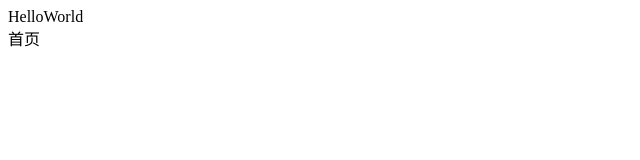
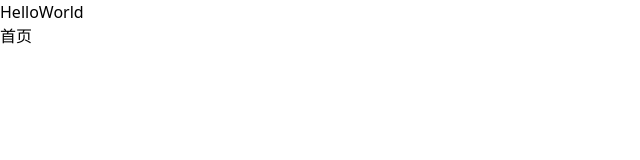
Before and after one commit to 0-s-0/jsl-cli-template, a Vue app: page /#/ in a window 1280 px wide. Shown: the top 160 px of the page, without its empty margins (0-640 px from the left). Built offline with nearby package versions, Linux system fonts and the light colour scheme.

Commit message:
安装taiwindcss

```diff
--- a/package.json
+++ b/package.json
@@ -15,6 +15,9 @@
   },
   "devDependencies": {
     "@vitejs/plugin-vue": "^4.5.2",
+    "autoprefixer": "^10.4.21",
+    "postcss": "^8.5.3",
+    "tailwindcss": "^3.4.17",
     "vite": "^5.0.8"
   }
 }
--- /dev/null
+++ b/postcss.config.js
@@ -0,0 +1,6 @@
+export default {
+  plugins: {
+    tailwindcss: {},
+    autoprefixer: {},
+  }
+}
--- /dev/null
+++ b/src/assets/css/tailwind.css
@@ -0,0 +1,3 @@
+@tailwind base;
+@tailwind components;
+@tailwind utilities;
--- a/src/main.js
+++ b/src/main.js
@@ -2,6 +2,7 @@ import { createApp } from 'vue'
 import App from './App.vue'
 import router from './router'
 import { createPinia } from 'pinia'
+import '@/assets/css/tailwind.css'
 
 const pinia = createPinia();
 
--- /dev/null
+++ b/tailwind.config.js
@@ -0,0 +1,8 @@
+/** @type {import('tailwindcss').Config} */
+export default {
+  content: ["./index.html", "./src/**/*.{vue,js,ts,jsx,tsx}"],
+  theme: {
+    extend: {},
+  },
+  plugins: [],
+}
```
Also changed, not shown: 1 other file (tests, documents, lock files or other folders).
